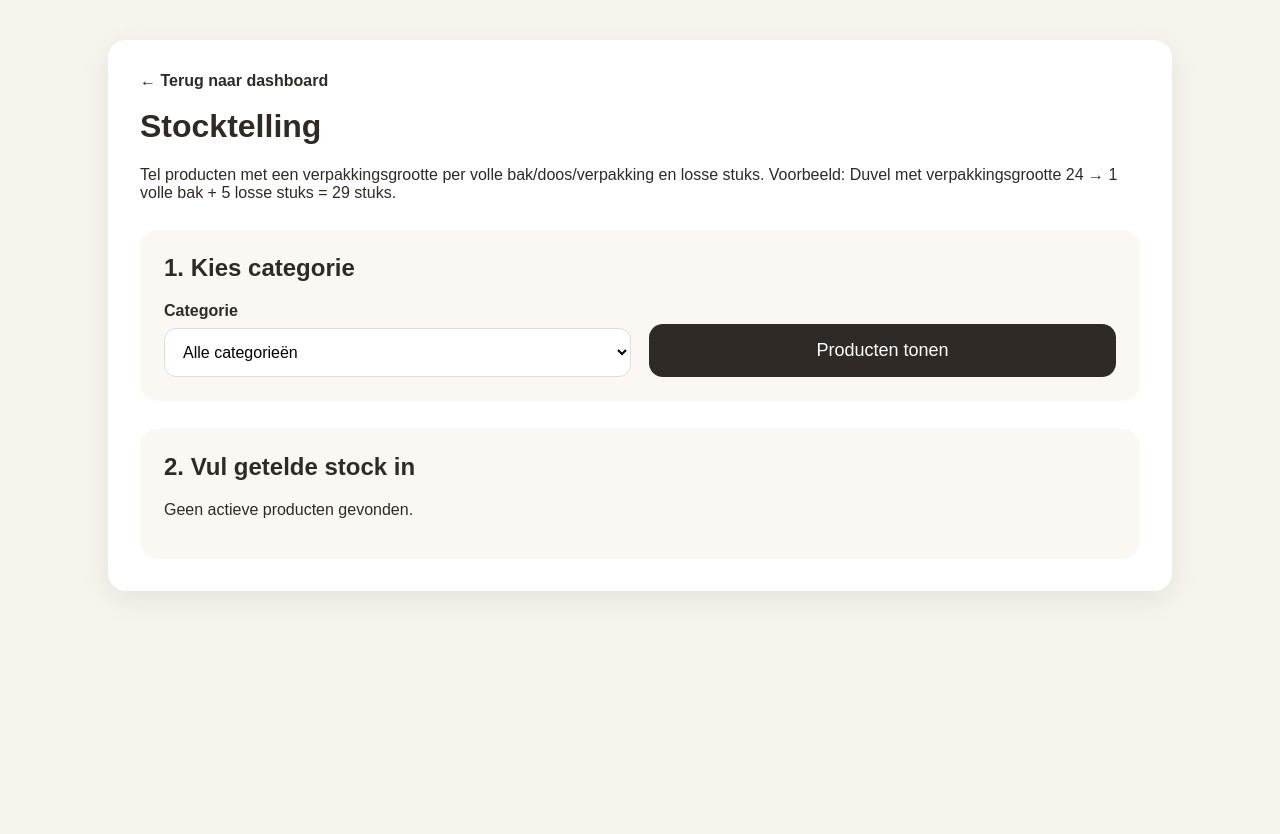
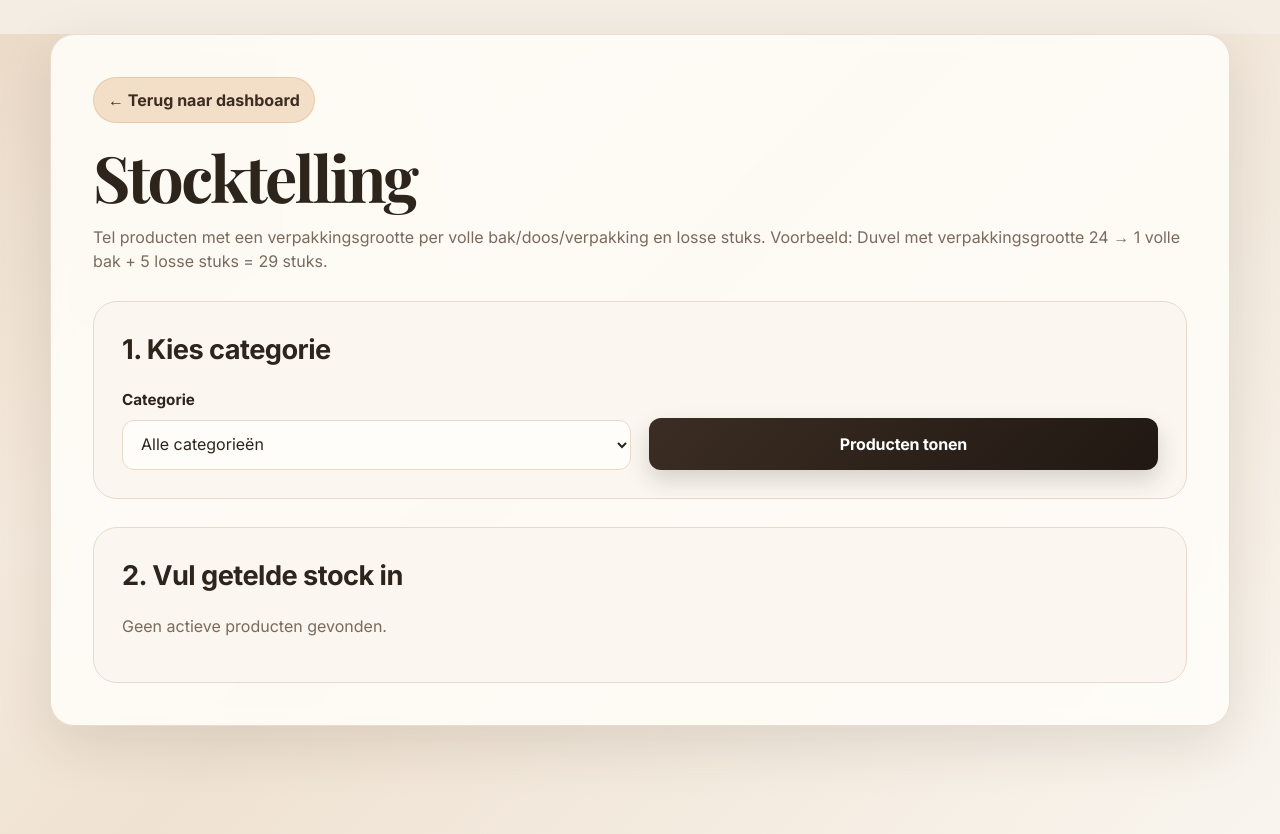
Before and after one commit to warrevdm/depasto-stock, a PHP site: page /telling.php in a window 1280 px wide. Before the commit the page ends 593 px from the top, so only its background shows below. Run offline with PHP 8.4, Linux system fonts and the light colour scheme; data that the repository does not hold is empty.

Commit message:
Improve Pasto interface styling

```diff
--- a/assets/style.css
+++ b/assets/style.css
@@ -1,160 +1,295 @@
+@import url('https://fonts.googleapis.com/css2?family=Playfair+Display:wght@600;700&family=Inter:wght@400;500;600;700&display=swap');
+
+:root {
+    --bg: #f3ede3;
+    --bg-soft: #fbf7f0;
+    --card: #fffdf9;
+    --text: #2d241c;
+    --muted: #7a6a5d;
+    --border: #e6dacb;
+    --primary: #3b2d23;
+    --primary-hover: #5a412f;
+    --accent: #b9814a;
+    --accent-soft: #f3dfc7;
+    --success-bg: #e8f5ec;
+    --success: #247143;
+    --warning-bg: #fff2d6;
+    --warning: #986200;
+    --danger-bg: #fde7e3;
+    --danger: #a83225;
+    --shadow: 0 18px 55px rgba(58, 41, 27, 0.12);
+    --radius-lg: 24px;
+    --radius-md: 16px;
+    --radius-sm: 12px;
+}
+
+* {
+    box-sizing: border-box;
+}
+
+html {
+    min-height: 100%;
+    background: var(--bg);
+}
+
 body {
     margin: 0;
-    font-family: Arial, sans-serif;
-    background: #f7f3ed;
-    color: #2f2a25;
+    min-height: 100vh;
+    font-family: 'Inter', Arial, sans-serif;
+    background:
+        radial-gradient(circle at top left, rgba(185, 129, 74, 0.20), transparent 32rem),
+        linear-gradient(135deg, #f8f1e8 0%, #efe2d2 45%, #f9f5ee 100%);
+    color: var(--text);
+    line-height: 1.5;
+}
+
+body::before {
+    content: 'De Pasto';
+    position: fixed;
+    right: 32px;
+    bottom: 22px;
+    z-index: -1;
+    font-family: 'Playfair Display', Georgia, serif;
+    font-size: clamp(4rem, 12vw, 11rem);
+    font-weight: 700;
+    color: rgba(59, 45, 35, 0.045);
+    pointer-events: none;
 }
 
 .container {
-    max-width: 1000px;
-    margin: 40px auto;
-    padding: 32px;
-    background: #fff;
-    border-radius: 18px;
-    box-shadow: 0 8px 30px rgba(0,0,0,0.08);
+    width: min(1180px, calc(100% - 32px));
+    margin: 34px auto;
+    padding: clamp(22px, 4vw, 42px);
+    background: rgba(255, 253, 249, 0.88);
+    border: 1px solid rgba(230, 218, 203, 0.9);
+    border-radius: var(--radius-lg);
+    box-shadow: var(--shadow);
+    backdrop-filter: blur(10px);
+}
+
+h1,
+h2,
+h3 {
+    color: var(--text);
 }
 
 h1 {
-    margin-top: 0;
+    margin: 0 0 10px;
+    font-family: 'Playfair Display', Georgia, serif;
+    font-size: clamp(2.1rem, 5vw, 4rem);
+    line-height: 1;
+    letter-spacing: -0.04em;
 }
 
 h2 {
-    margin-top: 0;
+    margin: 0 0 18px;
+    font-size: clamp(1.25rem, 2.5vw, 1.7rem);
+    letter-spacing: -0.02em;
+}
+
+p {
+    color: var(--muted);
+}
+
+.muted,
+.small-note {
+    color: var(--muted);
+}
+
+.small-note {
+    display: block;
+    margin-top: 4px;
+    font-size: 0.82rem;
+    font-weight: 500;
 }
 
 .success {
-    color: #1f7a3f;
-    font-weight: bold;
+    display: inline-flex;
+    align-items: center;
+    gap: 8px;
+    color: var(--success);
+    font-weight: 700;
+}
+
+.success::before {
+    content: '●';
+    font-size: 0.7rem;
 }
 
 .button,
-.menu a {
-    display: inline-block;
+.menu a,
+button {
+    appearance: none;
+    display: inline-flex;
+    align-items: center;
+    justify-content: center;
+    min-height: 52px;
     margin-top: 16px;
-    padding: 16px 22px;
-    background: #2f2a25;
+    padding: 15px 22px;
+    background: linear-gradient(135deg, var(--primary), #201812);
     color: #fff;
     text-decoration: none;
-    border-radius: 14px;
-    font-size: 18px;
     border: 0;
+    border-radius: var(--radius-sm);
+    font-family: inherit;
+    font-size: 1rem;
+    font-weight: 700;
+    letter-spacing: -0.01em;
     cursor: pointer;
+    box-shadow: 0 10px 22px rgba(45, 36, 28, 0.18);
+    transition: transform 0.18s ease, box-shadow 0.18s ease, background 0.18s ease;
+}
+
+.button:hover,
+.menu a:hover,
+button:hover {
+    background: linear-gradient(135deg, var(--primary-hover), var(--primary));
+    box-shadow: 0 14px 28px rgba(45, 36, 28, 0.24);
+    transform: translateY(-1px);
+}
+
+.button:active,
+.menu a:active,
+button:active {
+    transform: translateY(0);
+    box-shadow: 0 8px 16px rgba(45, 36, 28, 0.18);
+}
+
+.back-link {
+    display: inline-flex;
+    align-items: center;
+    gap: 8px;
+    margin-bottom: 22px;
+    padding: 10px 14px;
+    color: var(--primary);
+    background: var(--accent-soft);
+    border: 1px solid rgba(185, 129, 74, 0.22);
+    border-radius: 999px;
+    text-decoration: none;
+    font-weight: 700;
+    transition: transform 0.18s ease, background 0.18s ease;
+}
+
+.back-link:hover {
+    background: #edd1ae;
+    transform: translateX(-2px);
 }
 
 .cards {
     display: grid;
     grid-template-columns: repeat(auto-fit, minmax(220px, 1fr));
     gap: 18px;
-    margin: 28px 0;
+    margin: 30px 0;
 }
 
 .card {
-    padding: 24px;
-    background: #f7f3ed;
-    border-radius: 16px;
+    position: relative;
+    overflow: hidden;
+    padding: 26px;
+    background: linear-gradient(145deg, #fffaf3, #f3e5d4);
+    border: 1px solid rgba(230, 218, 203, 0.9);
+    border-radius: var(--radius-md);
+    box-shadow: 0 10px 28px rgba(58, 41, 27, 0.08);
+}
+
+.card::after {
+    content: '';
+    position: absolute;
+    right: -30px;
+    top: -30px;
+    width: 90px;
+    height: 90px;
+    background: rgba(185, 129, 74, 0.16);
+    border-radius: 999px;
 }
 
 .card-label {
     display: block;
-    font-size: 15px;
-    opacity: 0.75;
-    margin-bottom: 10px;
+    margin-bottom: 8px;
+    color: var(--muted);
+    font-size: 0.92rem;
+    font-weight: 700;
+    text-transform: uppercase;
+    letter-spacing: 0.06em;
 }
 
 .card strong {
-    font-size: 34px;
+    display: block;
+    font-family: 'Playfair Display', Georgia, serif;
+    font-size: clamp(2.2rem, 6vw, 3.6rem);
+    line-height: 1;
 }
 
 .menu {
     display: grid;
-    grid-template-columns: repeat(auto-fit, minmax(220px, 1fr));
+    grid-template-columns: repeat(auto-fit, minmax(230px, 1fr));
     gap: 14px;
+    margin-top: 22px;
 }
 
 .menu a {
+    min-height: 76px;
+    margin-top: 0;
+    padding: 20px;
     text-align: center;
-}
-
-.back-link {
-    display: inline-block;
-    margin-bottom: 18px;
-    color: #2f2a25;
-    text-decoration: none;
-    font-weight: bold;
-}
-
-.stock-table {
-    width: 100%;
-    border-collapse: collapse;
-    margin-top: 24px;
-    overflow: hidden;
-    border-radius: 14px;
-}
-
-.stock-table th,
-.stock-table td {
-    padding: 16px;
-    text-align: left;
-    border-bottom: 1px solid #eee;
-}
-
-.stock-table th {
-    background: #f7f3ed;
-    font-size: 14px;
-    text-transform: uppercase;
-    letter-spacing: 0.04em;
-}
-
-.status {
-    display: inline-block;
-    padding: 8px 12px;
-    border-radius: 999px;
-    font-weight: bold;
-    font-size: 14px;
-}
-
-.status-green {
-    background: #e5f5ea;
-    color: #1f7a3f;
-}
-
-.status-orange {
-    background: #fff3d8;
-    color: #9a6500;
-}
-
-.status-red {
-    background: #fde5e5;
-    color: #a52828;
+    border-radius: var(--radius-md);
 }
 
 .panel {
     margin-top: 28px;
-    padding: 24px;
-    background: #fbf8f3;
-    border-radius: 18px;
+    padding: clamp(18px, 3vw, 28px);
+    background: rgba(251, 247, 240, 0.9);
+    border: 1px solid var(--border);
+    border-radius: var(--radius-lg);
 }
 
 .form-grid {
     display: grid;
-    grid-template-columns: repeat(auto-fit, minmax(220px, 1fr));
+    grid-template-columns: repeat(auto-fit, minmax(230px, 1fr));
     gap: 18px;
+}
+
+.form-grid label,
+form label {
+    color: var(--text);
+    font-size: 0.95rem;
+    font-weight: 800;
 }
 
 .form-grid label {
     display: flex;
     flex-direction: column;
     gap: 8px;
-    font-weight: bold;
 }
 
+input,
+select,
+textarea,
 .form-grid input,
 .form-grid select {
-    padding: 14px;
-    border: 1px solid #ddd;
-    border-radius: 12px;
-    font-size: 16px;
+    width: 100%;
+    min-height: 50px;
+    padding: 13px 14px;
+    border: 1px solid var(--border);
+    border-radius: var(--radius-sm);
+    outline: none;
+    background: #fffdf9;
+    color: var(--text);
+    font-family: inherit;
+    font-size: 1rem;
+    transition: border-color 0.18s ease, box-shadow 0.18s ease, background 0.18s ease;
+}
+
+input:focus,
+select:focus,
+textarea:focus {
+    border-color: var(--accent);
     background: #fff;
+    box-shadow: 0 0 0 4px rgba(185, 129, 74, 0.16);
+}
+
+input::placeholder {
+    color: #b6a89a;
 }
 
 .form-button {
```
Also changed, not shown: other parts of assets/style.css (+129 -10 lines).
